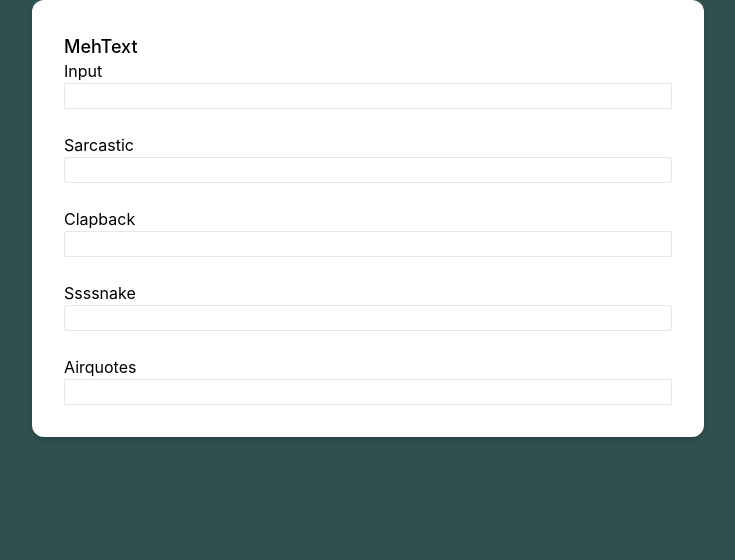
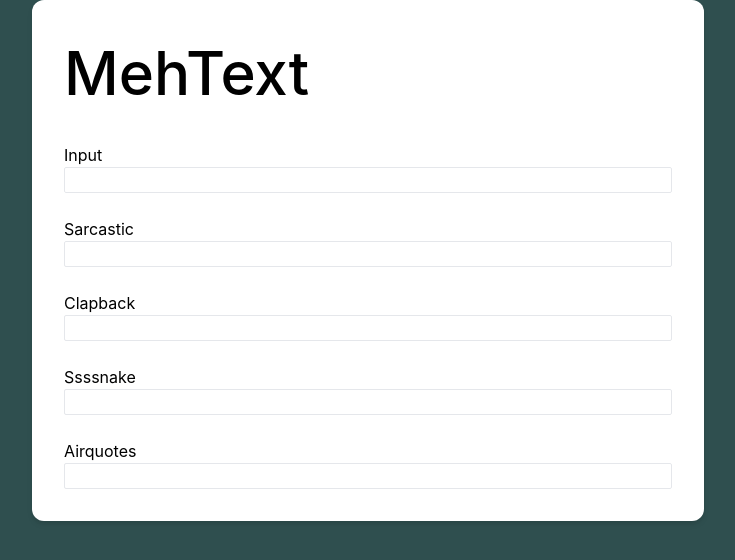
Before and after one commit to vancetran/mehtext, a React (Create React App) app: page / in a window 1280 px wide. Shown: the top 560 px of the page, without its empty margins (272-1007 px from the left). Built offline with nearby package versions, Linux system fonts and the light colour scheme.

Commit message:
big header

```diff
--- a/src/App.tsx
+++ b/src/App.tsx
@@ -18,9 +18,9 @@ function App() {
   return (
     <Page>
       <div className="p-8">
-        <p className="block mt-1 text-lg leading-tight font-medium text-black">
+        <h1 className="block mt-1 mb-8 text-6xl leading-tight font-medium text-black">
           {l10n.main.appTitle}
-        </p>
+        </h1>
         <div className="space-y-6">
           <TextField
             label={l10n.textFields.input}
```
